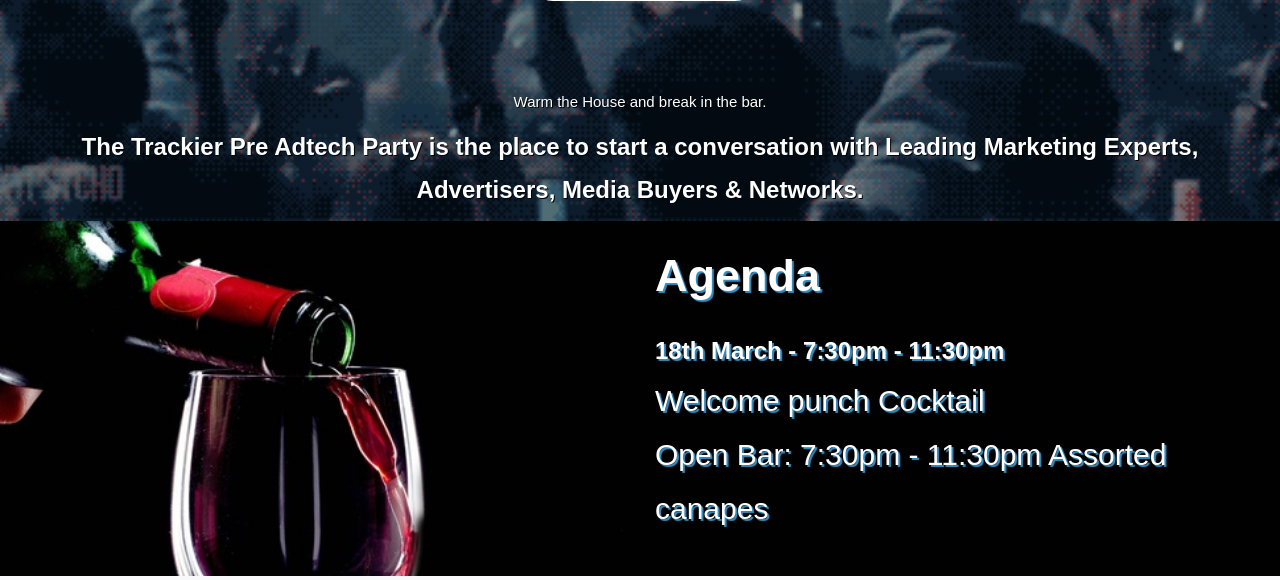
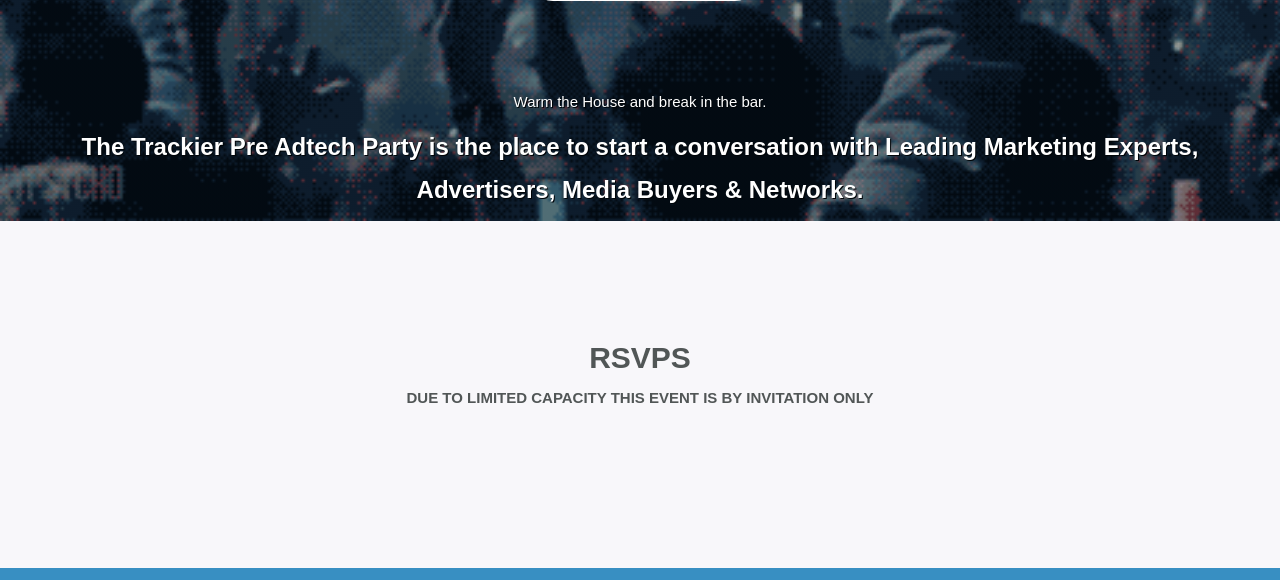
Before and after one commit to shakru/trackier_Invitation, a plain HTML site: page index.html in a window 1280 px wide. Shown: the part 579-1159 px from the top of the page. Drawn offline with Linux system fonts and the light colour scheme; a script that the page names is missing.

Commit message:
Remove agenda section

```diff
--- a/index.html
+++ b/index.html
@@ -83,21 +83,6 @@
             </div>
         </div>
     </header>
-    <section id="agenda" class="gray-bg" style="background-image: url(/images/drink.jpg); background-position: top, center; background-size: cover; padding: 30px 0;">
-        <div class="container" style="color: #fff; text-shadow: 2px 2px 1px #388fc2;">
-            <div class="row">
-                <div class="col-xs-12 col-md-6 text-center">
-
-                </div>
-                <div class="col-xs-12 col-md-6">
-                    <h1 style="font-size: 3em">Agenda</h1>
-                    <br>
-                    <h3>18th March - 7:30pm - 11:30pm</h3>
-                    <p style="font-size: 2em">Welcome punch Cocktail <br> Open Bar: 7:30pm - 11:30pm Assorted canapes</p>
-                </div>
-            </div>
-        </div>
-    </section>
     <section id="request" class="section-padding" style="background: #F8F7FA;">
         <div class="container text-center">
             <h1>RSVPS</h1>
```
